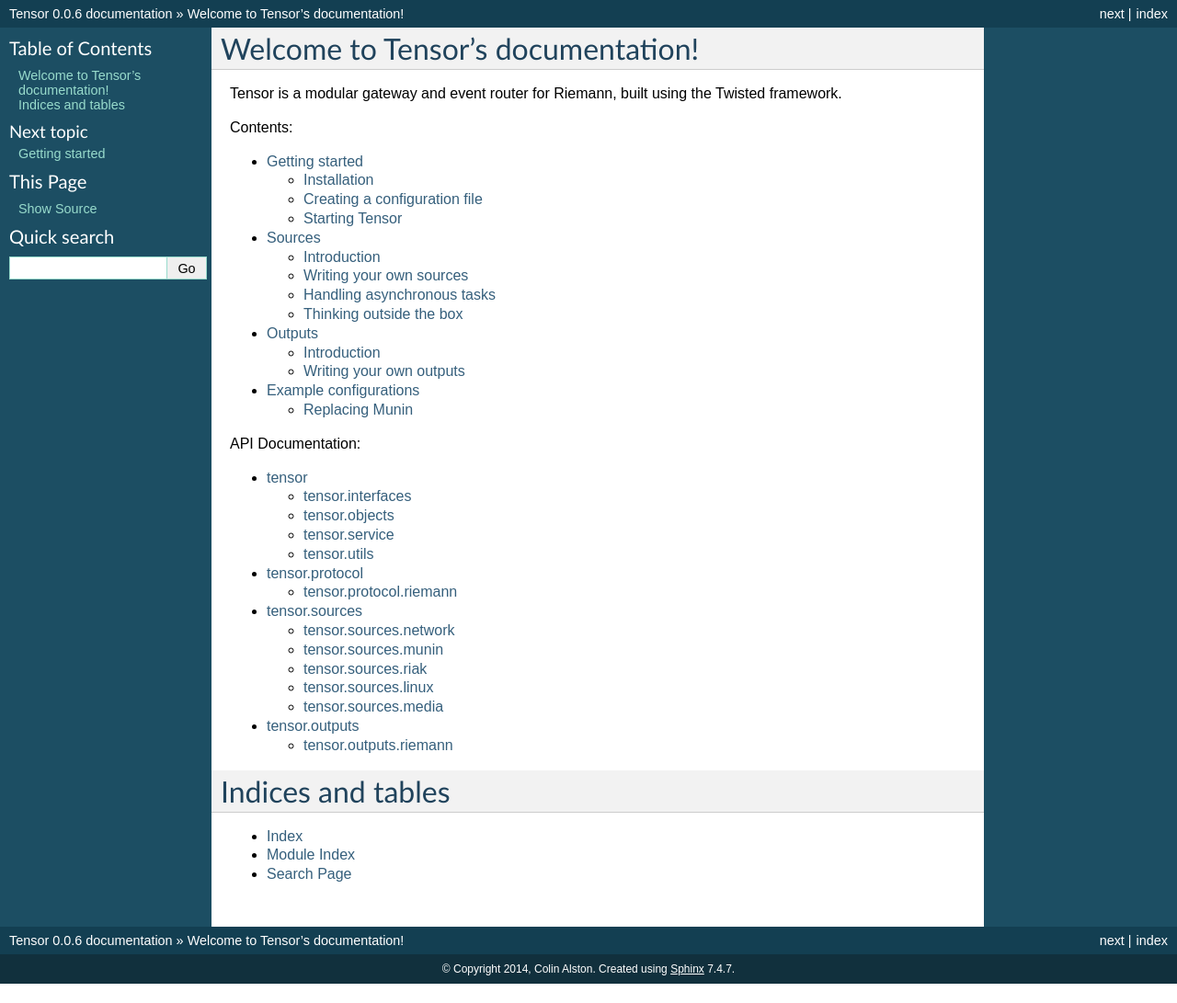
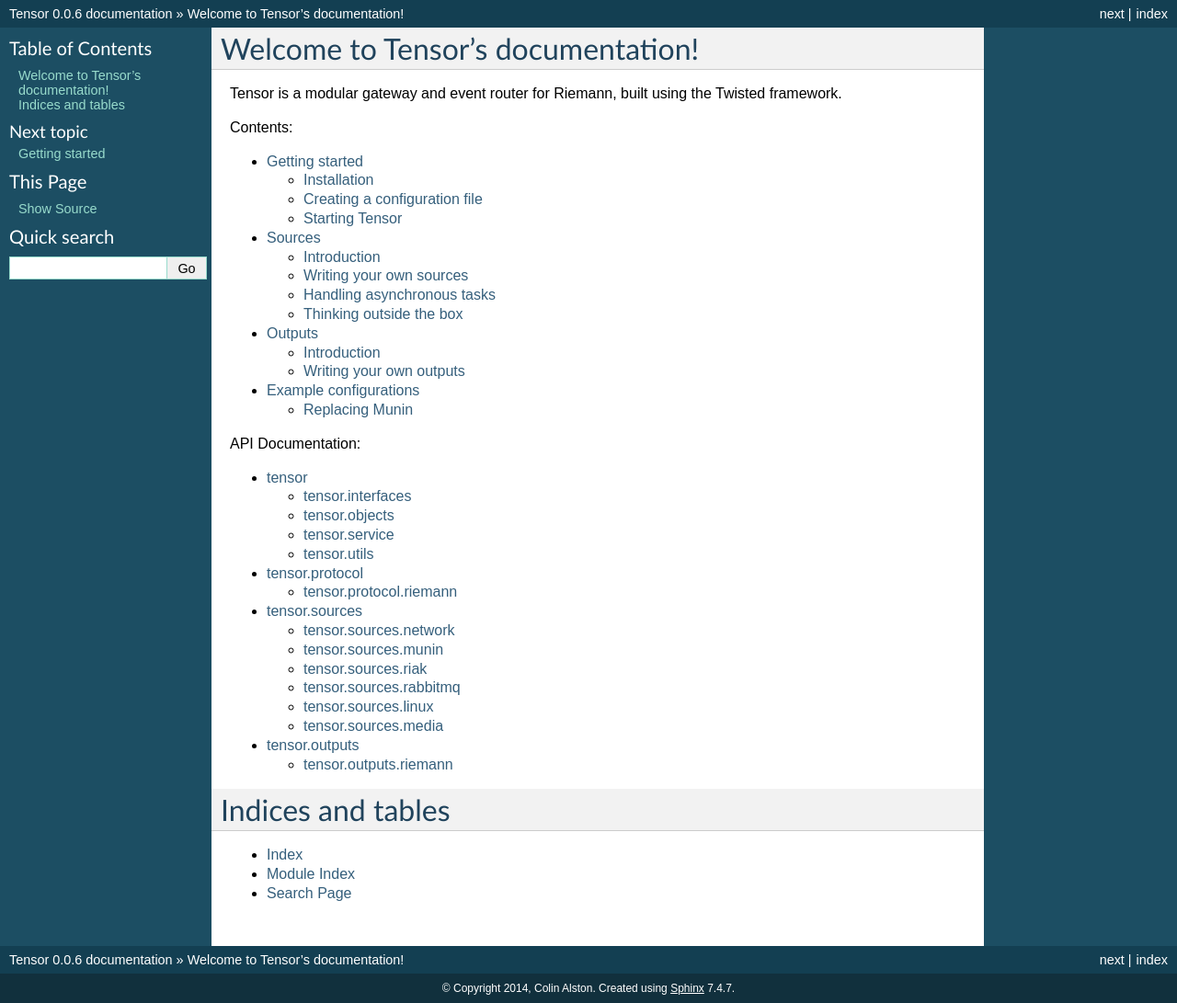
Before and after one commit to calston/tensor, a Sphinx documentation site: the page built from docs/index.rst, in a window 1280 px wide. Shown: the whole page at 92% size. Built offline with Sphinx 7.4.7, drawn with Linux system fonts in a browser that asks for light colours; before the commit the page ends 1070 px from its top, so only the background shows below that.

Commit message:
Add documentation for RabbitMQ

```diff
--- a/docs/api/sources.rst
+++ b/docs/api/sources.rst
@@ -19,6 +19,13 @@
 ===================
 
 .. automodule:: tensor.sources.riak
+   :members:
+   :show-inheritance:
+
+tensor.sources.rabbitmq
+===================
+
+.. automodule:: tensor.sources.rabbitmq
    :members:
    :show-inheritance:
 
```
